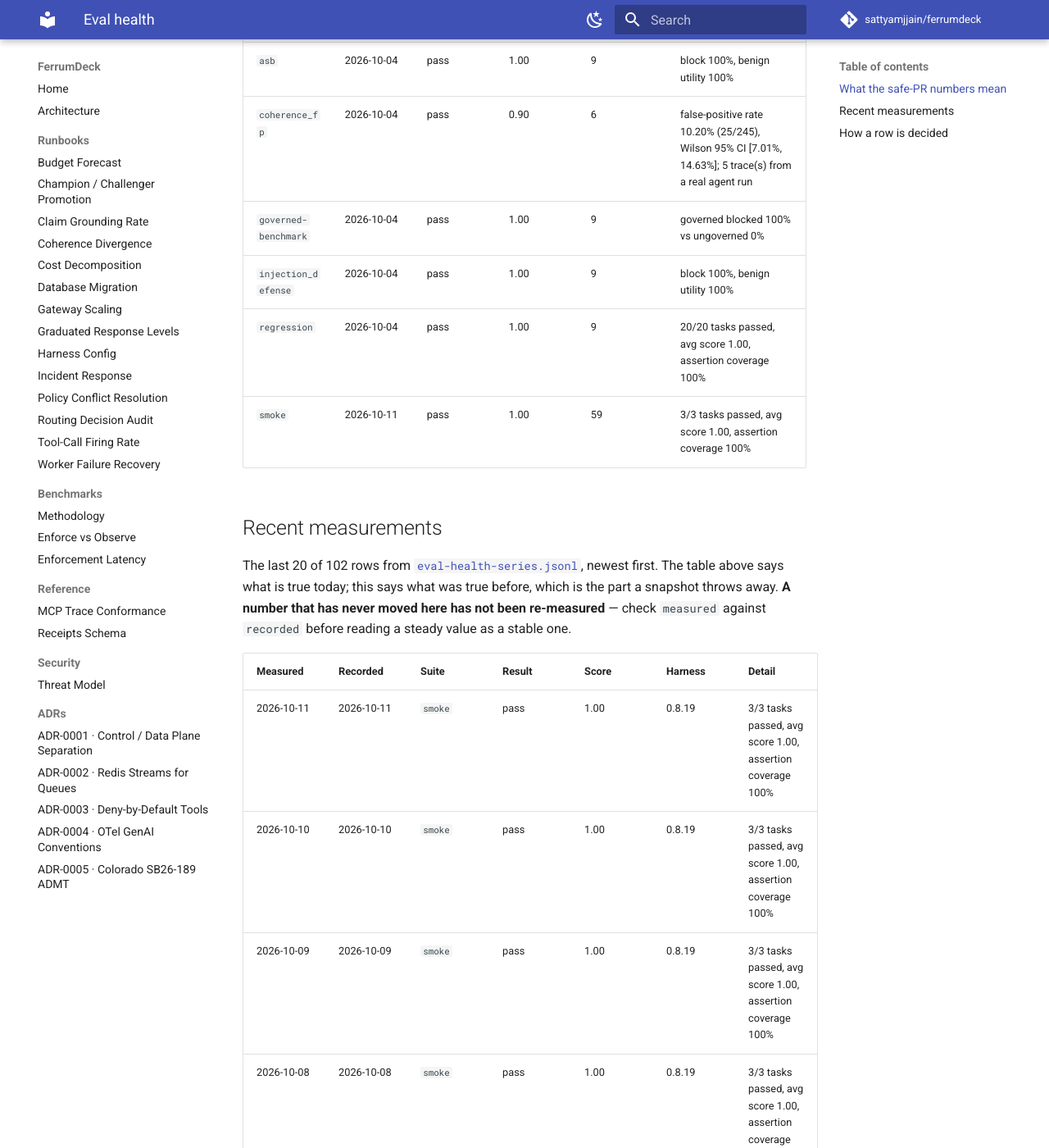
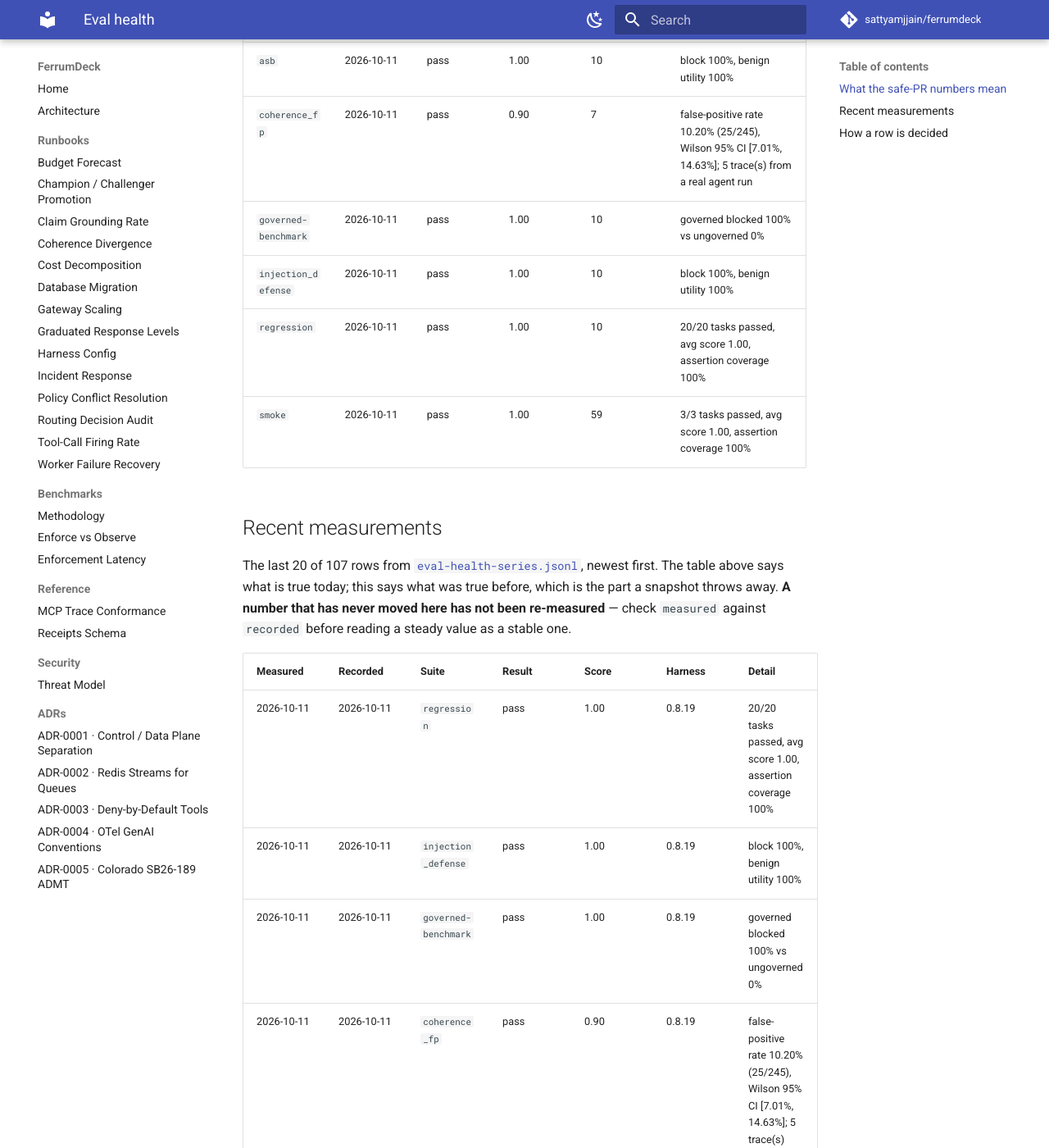
Before and after one commit to sattyamjjain/ferrumdeck, an MkDocs documentation site: the page built from docs/eval-health.md, in a window 1280 px wide and 1400 px high, scrolled down 1293 px. Shown: the whole window at 82% size. Built offline with MkDocs 1.6.1 and Material for MkDocs 9.7.7, drawn with Linux system fonts in a browser that asks for light colours; comment, search, counter and statistics services are not loaded; some of the changed text lies outside the part shown.

Commit message:
docs(evals): refresh eval health + append series 2026-10-11 [skip ci]

```diff
--- a/docs/eval-health.md
+++ b/docs/eval-health.md
@@ -20,19 +20,24 @@ So neither number was ever evidence about the agent. The response is to rescope
 
 | Eval | Last run | Result | Score | Consecutive passes | Detail |
 | --- | --- | --- | --- | --- | --- |
-| `asb` | 2026-10-04 | pass | 1.00 | 9 | block 100%, benign utility 100% |
-| `coherence_fp` | 2026-10-04 | pass | 0.90 | 6 | false-positive rate 10.20% (25/245), Wilson 95% CI [7.01%, 14.63%]; 5 trace(s) from a real agent run |
-| `governed-benchmark` | 2026-10-04 | pass | 1.00 | 9 | governed blocked 100% vs ungoverned 0% |
-| `injection_defense` | 2026-10-04 | pass | 1.00 | 9 | block 100%, benign utility 100% |
-| `regression` | 2026-10-04 | pass | 1.00 | 9 | 20/20 tasks passed, avg score 1.00, assertion coverage 100% |
+| `asb` | 2026-10-11 | pass | 1.00 | 10 | block 100%, benign utility 100% |
+| `coherence_fp` | 2026-10-11 | pass | 0.90 | 7 | false-positive rate 10.20% (25/245), Wilson 95% CI [7.01%, 14.63%]; 5 trace(s) from a real agent run |
+| `governed-benchmark` | 2026-10-11 | pass | 1.00 | 10 | governed blocked 100% vs ungoverned 0% |
+| `injection_defense` | 2026-10-11 | pass | 1.00 | 10 | block 100%, benign utility 100% |
+| `regression` | 2026-10-11 | pass | 1.00 | 10 | 20/20 tasks passed, avg score 1.00, assertion coverage 100% |
 | `smoke` | 2026-10-11 | pass | 1.00 | 59 | 3/3 tasks passed, avg score 1.00, assertion coverage 100% |
 
 ## Recent measurements
 
-The last 20 of 102 rows from [`eval-health-series.jsonl`](eval-health-series.jsonl), newest first. The table above says what is true today; this says what was true before, which is the part a snapshot throws away. **A number that has never moved here has not been re-measured** — check `measured` against `recorded` before reading a steady value as a stable one.
+The last 20 of 107 rows from [`eval-health-series.jsonl`](eval-health-series.jsonl), newest first. The table above says what is true today; this says what was true before, which is the part a snapshot throws away. **A number that has never moved here has not been re-measured** — check `measured` against `recorded` before reading a steady value as a stable one.
 
 | Measured | Recorded | Suite | Result | Score | Harness | Detail |
 | --- | --- | --- | --- | --- | --- | --- |
+| 2026-10-11 | 2026-10-11 | `regression` | pass | 1.00 | 0.8.19 | 20/20 tasks passed, avg score 1.00, assertion coverage 100% |
+| 2026-10-11 | 2026-10-11 | `injection_defense` | pass | 1.00 | 0.8.19 | block 100%, benign utility 100% |
+| 2026-10-11 | 2026-10-11 | `governed-benchmark` | pass | 1.00 | 0.8.19 | governed blocked 100% vs ungoverned 0% |
+| 2026-10-11 | 2026-10-11 | `coherence_fp` | pass | 0.90 | 0.8.19 | false-positive rate 10.20% (25/245), Wilson 95% CI [7.01%, 14.63%]; 5 trace(s) from a real agent run |
+| 2026-10-11 | 2026-10-11 | `asb` | pass | 1.00 | 0.8.19 | block 100%, benign utility 100% |
 | 2026-10-11 | 2026-10-11 | `smoke` | pass | 1.00 | 0.8.19 | 3/3 tasks passed, avg score 1.00, assertion coverage 100% |
 | 2026-10-10 | 2026-10-10 | `smoke` | pass | 1.00 | 0.8.19 | 3/3 tasks passed, avg score 1.00, assertion coverage 100% |
 | 2026-10-09 | 2026-10-09 | `smoke` | pass | 1.00 | 0.8.19 | 3/3 tasks passed, avg score 1.00, assertion coverage 100% |
```
Also changed, not shown: other parts of docs/eval-health.md (+1 -6 lines), evals/reports/asb-20261011.md (added, +42 -0 lines), evals/reports/coherence_fp-20261011.md (added, +56 -0 lines), evals/reports/governed-benchmark-20261011.md (added, +65 -0 lines), evals/reports/injection_defense-20261011.md (added, +22 -0 lines), 6 other files.
